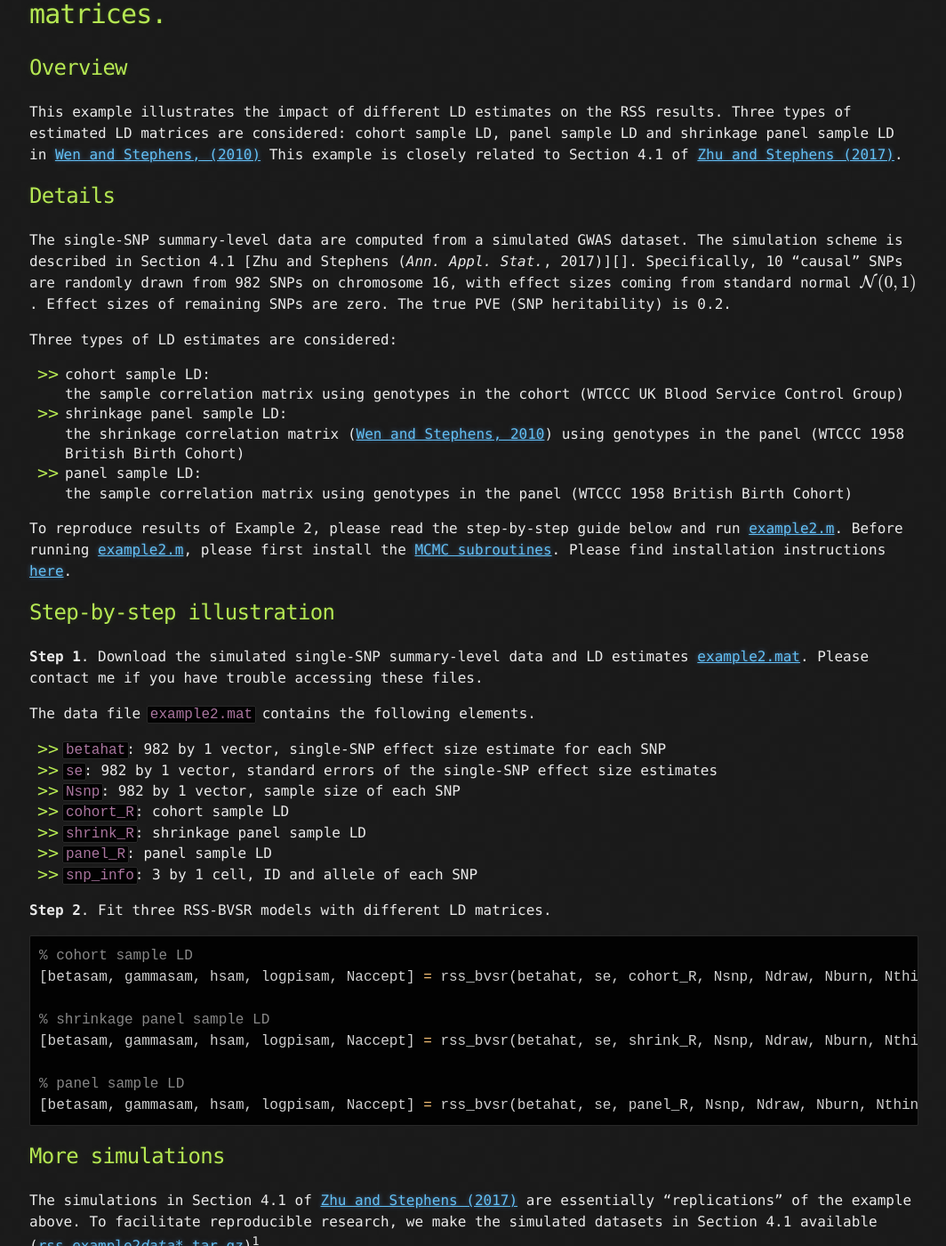
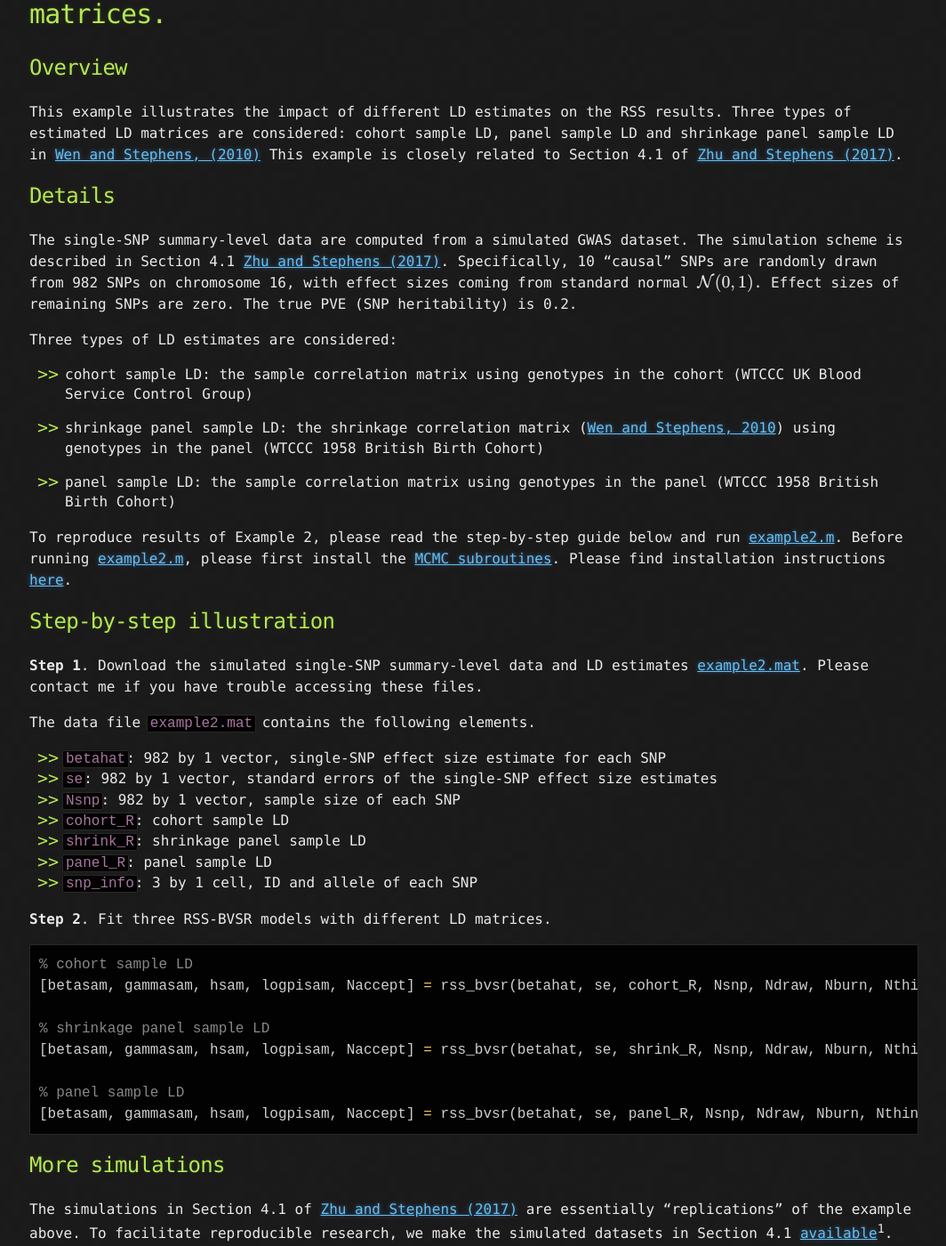
Before and after one commit to stephenslab/rss, a Jekyll site: the page built from docs/Example-2.md, in a window 1280 px wide and 1400 px high, scrolled down 329 px. Shown: the whole window at 89% size, without its empty margins (107-1171 px from the left). Built offline with Jekyll 4.4.1, drawn with Linux system fonts in a browser that asks for light colours; our own code applies the rules of GitHub Pages for plain Markdown files; formulas are drawn with MathJax 3; some of the changed text lies outside the part shown.

Commit message:
update example 2

```diff
--- a/docs/Example-2.md
+++ b/docs/Example-2.md
@@ -14,21 +14,20 @@ This example is closely related to Section 4.1 of [Zhu and Stephens (2017)][].
 ## Details
 
 The single-SNP summary-level data are computed from a simulated GWAS dataset.
-The simulation scheme is described in Section 4.1 [Zhu and Stephens (*Ann. Appl. Stat.*, 2017)][].
+The simulation scheme is described in Section 4.1 [Zhu and Stephens (2017)][].
 Specifically, 10 "causal" SNPs are randomly drawn from 982 SNPs on chromosome 16,
 with effect sizes coming from standard normal $${\cal N}(0,1)$$.
 Effect sizes of remaining SNPs are zero. The true PVE (SNP heritability) is 0.2.
 
 Three types of LD estimates are considered:
 
-- cohort sample LD:<br>
-the sample correlation matrix using genotypes in the cohort (WTCCC UK Blood Service Control Group)
-- shrinkage panel sample LD:<br>
-the shrinkage correlation matrix
+- cohort sample LD: the sample correlation matrix using genotypes in the cohort (WTCCC UK Blood Service Control Group)
+
+- shrinkage panel sample LD: the shrinkage correlation matrix
 ([Wen and Stephens, 2010](https://www.ncbi.nlm.nih.gov/pubmed/21479081))
 using genotypes in the panel (WTCCC 1958 British Birth Cohort)
-- panel sample LD:<br>
-the sample correlation matrix using genotypes in the panel (WTCCC 1958 British Birth Cohort)
+
+- panel sample LD: the sample correlation matrix using genotypes in the panel (WTCCC 1958 British Birth Cohort)
 
 To reproduce results of Example 2, please read the step-by-step guide below and run [example2.m][].
 Before running [example2.m][], please first install the
@@ -69,8 +68,7 @@ The data file `example2.mat` contains the following elements.
 
 The simulations in Section 4.1 of [Zhu and Stephens (2017)][]
 are essentially "replications" of the example above. To facilitate reproducible research,
-we make the simulated datasets in Section 4.1 available
-([rss_example2_data_*.tar.gz](https://projects.rcc.uchicago.edu/mstephens/rss_wiki/example2/readme))<sup>1</sup>.
+we make the simulated datasets in Section 4.1 [available](https://projects.rcc.uchicago.edu/mstephens/rss_wiki/example2/readme)<sup>1</sup>.
 
 Each simulated dataset contains three files:
 `genotype.txt`, `phenotype.txt` and `simulated_data.mat`.
@@ -94,15 +92,15 @@ we obtain the following results.
 
 ### True PVE = 0.2
 
-<img src="images/LD1.png" width="600">
+<img src="images/LD1.png" width="800">
 
 ### True PVE = 0.02
 
-<img src="images/LD2.png" width="600">
+<img src="images/LD2.png" width="800">
 
 ### True PVE = 0.002
 
-<img src="images/LD3.png" width="600">
+<img src="images/LD3.png" width="800">
 
 --------
 
```
